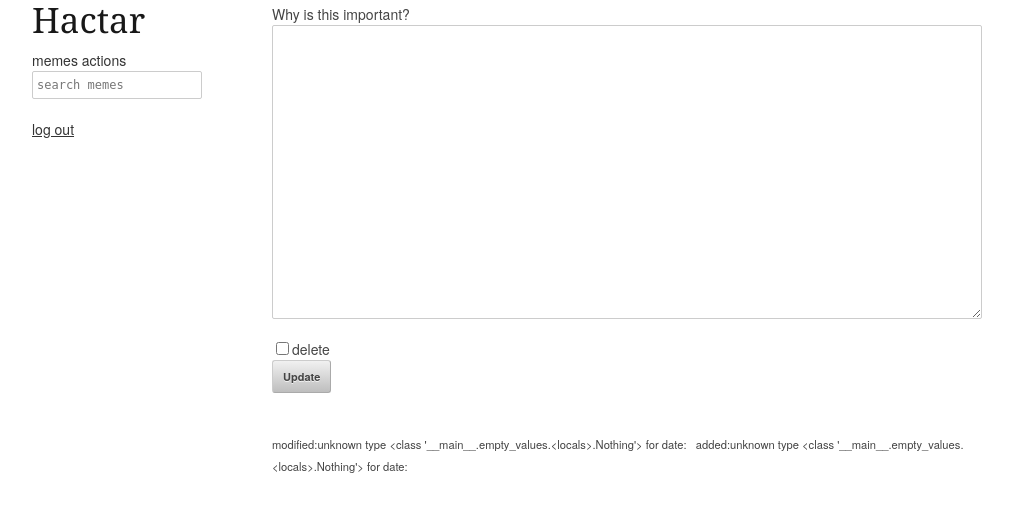
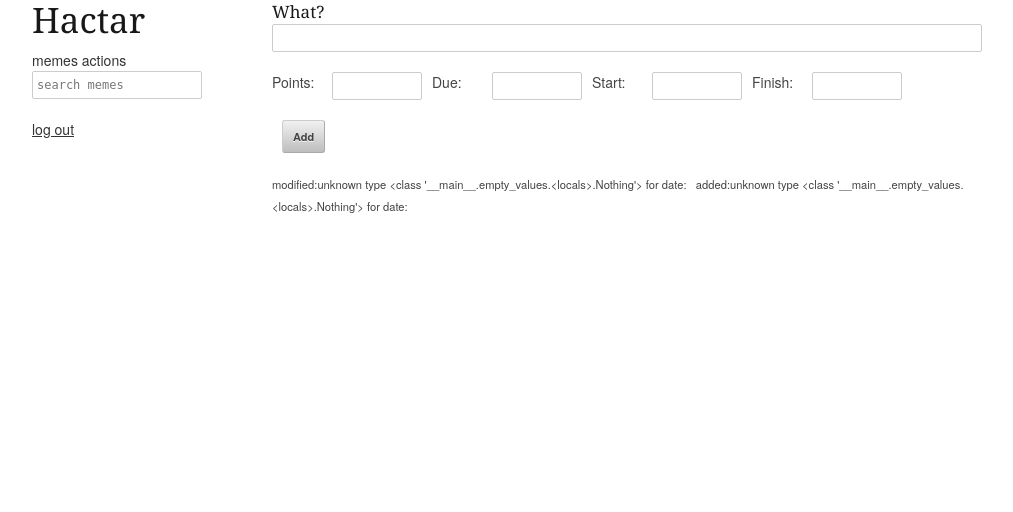
Before and after one commit to findgriffin/hactar, a Flask app: template templates/action.html in a window 1280 px wide. Shown: the top 512 px of the page, without its empty margins (138-1151 px from the left). Run offline with Flask 2, Linux system fonts and the light colour scheme; the template is opened without the code that fills it, so the values that code supplies are empty; the visitor is signed in with stand-in values (Sample User, id 1); parts of the project's set-up code (start-up, migrations or seed data) failed here and were passed over.

Commit message:
implement action edit form

```diff
--- a/templates/action.html
+++ b/templates/action.html
@@ -2,13 +2,36 @@
 {% block body %}
   {% if session.logged_in %}
   <form action="{{ url_for('action_handler', action=action.id) }}" method="post" class=add-action>
-      <dl>
-        <dt><h4>{{ action.heading }}</h4>
-        <dt>Why is this important?
-        <dd><textarea name=why rows=20 style="width: 100%;">{{ action.text }}</textarea>
-        <dd><input type="checkbox" name="delete" value="Delete">delete</input>
-        <dd><input type=submit value=Update>
+    <form action="{{ url_for('actions') }}" method="post">
+        <dl><h5>What?</h5>
+            <input type=text name=what id="what" style="width: 100%;"
+            value="{{ action.what }}">
+      <div class="one columns alpha">Points:</div>
+      <div class="two columns omega">
+          <input type=text name=points id="points" style="width: 80%;"
+          value="{{ action.points }}">
+      </div>
+      <div class="one columns alpha">Due:</div>
+      <div class="two columns omega">
+          <input type=text name=due id="due" style="width: 80%;"
+          value="{{ action.due if action.due else '' }}">
+      </div>
+      <div class="one columns alpha">Start:</div>
+      <div class="two columns omega">
+        <input type=text name=start id="start" style="width: 80%;"
+          value="{{ action.start_time if action.start_time else '' }}">
+      </div>
+      <div class="one columns alpha">Finish:</div>
+      <div class="two columns omega">
+        <input type=text name=finish id="finish" style="width: 80%;"
+          value="{{ action.finish_time if action.finish_time else '' }}">
+      </div>
+      <div class="twelve columns">
+      <input type=submit value=Add>
+      </div>
+
       </dl>
+    </form>
   </form>
   {% else %}
     {% if action.uri %}
```
